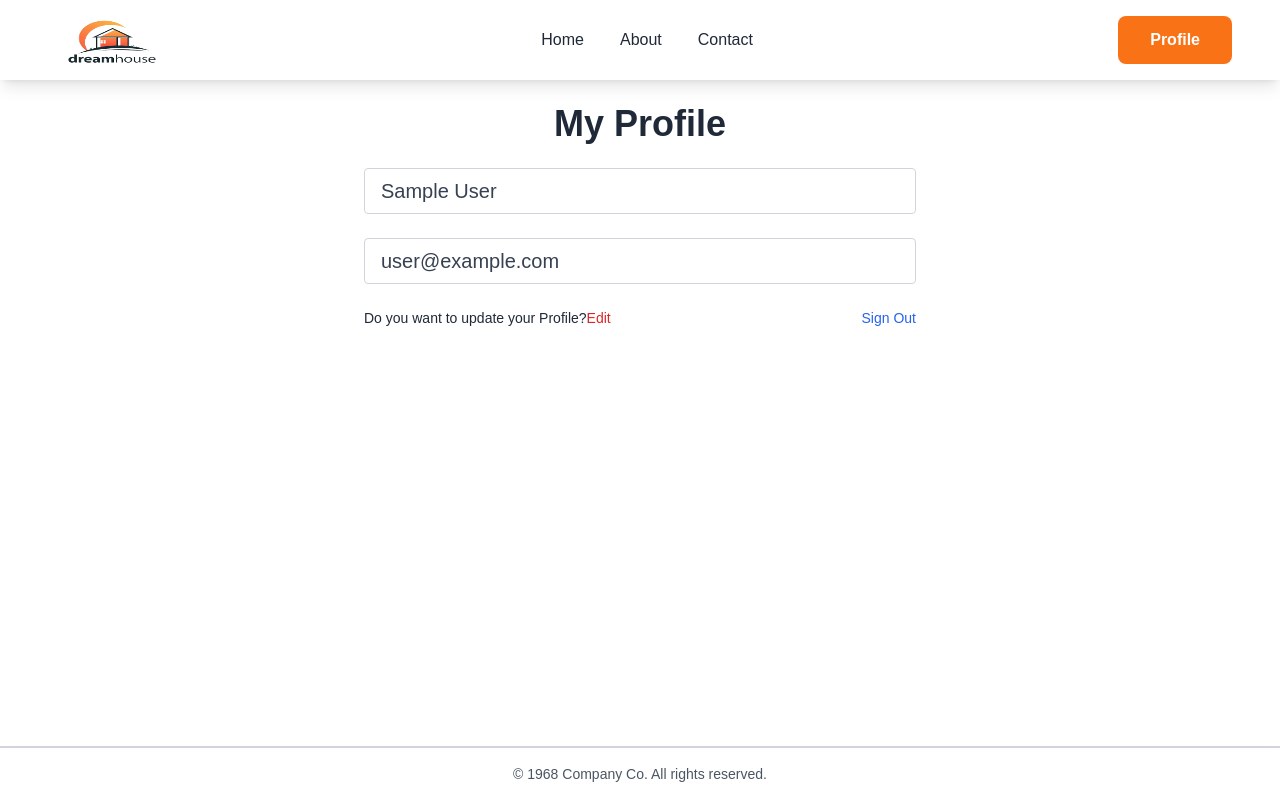
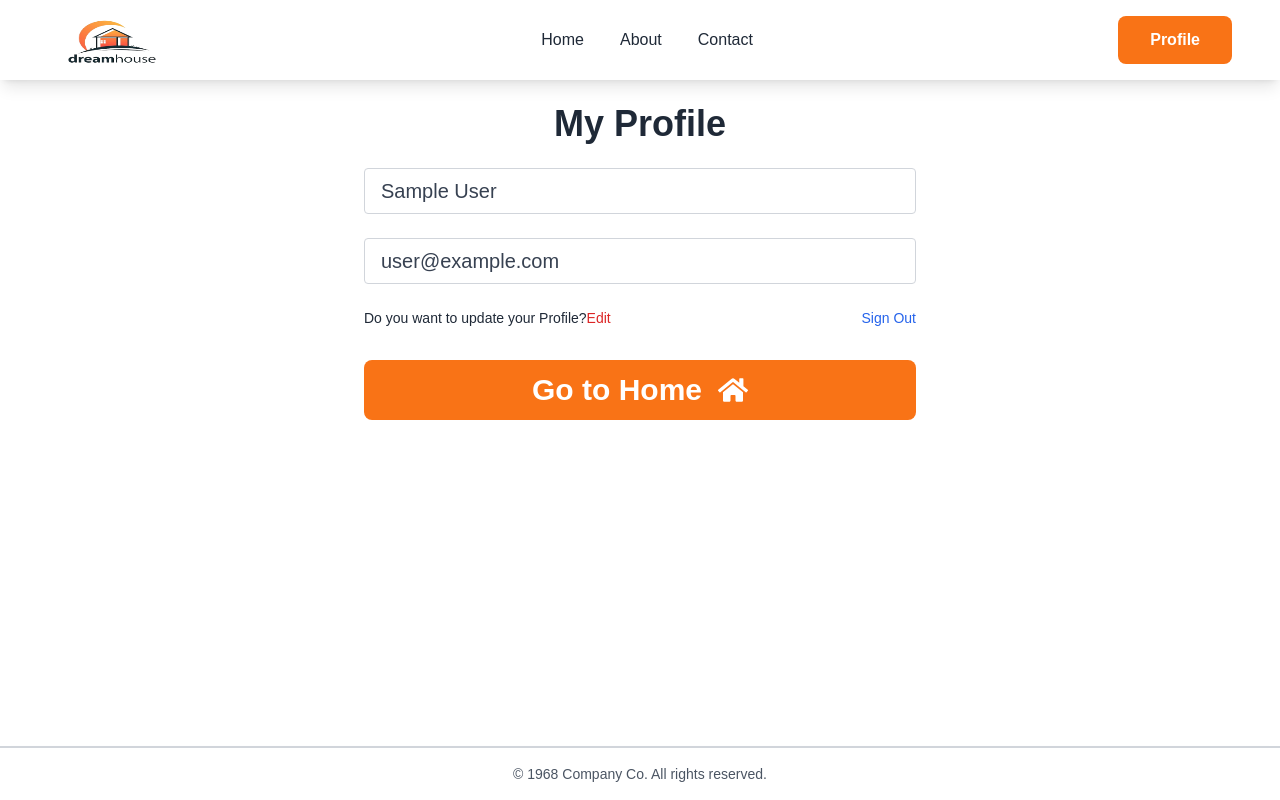
Before and after one commit to MD-YeakubNabi-Hridoy/Assignment-9, a React (Vite) app: page /profile in a window 1280 px wide. Built offline with nearby package versions, Linux system fonts and the light colour scheme; no server answers; sample sign-in values are in the browser's storage.

Commit message:
something will be change

```diff
--- a/src/Pages/Profile.jsx
+++ b/src/Pages/Profile.jsx
@@ -2,7 +2,8 @@ import { getAuth, updateProfile } from "firebase/auth";
 // import { doc, updateDoc } from "firebase/firestore";
 // import {db} from "../firebase"
 import { useState } from "react";
-import { useNavigate } from "react-router-dom";
+import { FaHome } from "react-icons/fa";
+import { Link, useNavigate } from "react-router-dom";
 import { toast } from "react-toastify";
 
 const Profile = () => {
@@ -27,11 +28,11 @@ const Profile = () => {
         }))
     }
 
-    async function onSubmit(){
+    async function onSubmit() {
         try {
-            if(auth.currentUser.displayName !== name){
+            if (auth.currentUser.displayName !== name) {
                 await updateProfile(auth.currentUser, {
-                    displayName : name
+                    displayName: name
                 });
 
                 // const docRef = doc(db, "user", auth.currentUser.uid);
@@ -68,6 +69,11 @@ const Profile = () => {
                             <p onClick={onLogOut} className="text-blue-600 hover:text-blue-800 transition ease-in-out duration-200 cursor-pointer">Sign Out</p>
                         </div>
                     </form>
+                    <div className="">
+                        <Link to={"/"} >
+                            <h1 className="flex justify-center gap-4 items-center text-3xl font-bold bg-orange-500 hover:bg-orange-600 tansition duration-200 ease-in-out cursor-pointer text-center p-3 mt-8 rounded-lg text-white">Go to Home <FaHome /> </h1>
+                        </Link>
+                    </div>
                 </div>
             </section>
         </>
```
